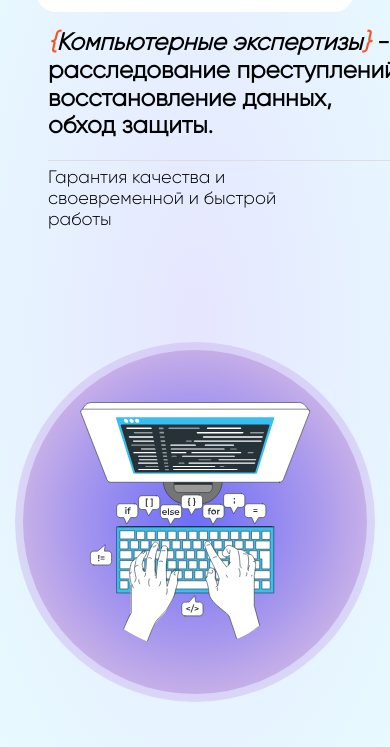
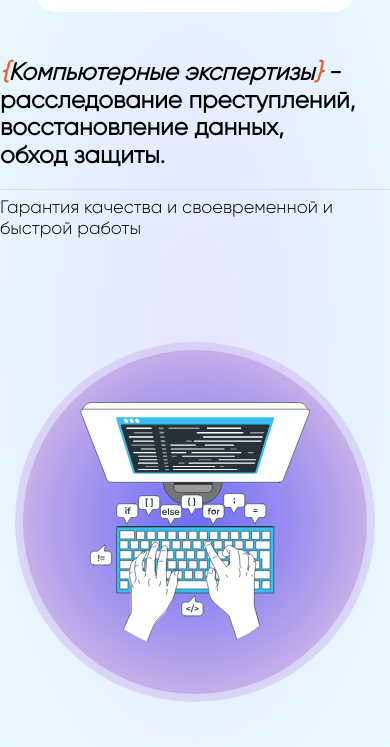
Before and after one commit to gonnagetapower/foresnics-layout, a plain HTML site: page index.html in a window 390 px wide. Shown: the part 97-844 px from the top of the page. Drawn offline with Linux system fonts and the light colour scheme.

Commit message:
fix__iphoneScreen

```diff
--- a/css/_media.css
+++ b/css/_media.css
@@ -18,11 +18,11 @@
 }
 
 @media(max-width: 1300px) {
-
     .hero__container {
         flex-direction: column;
         align-items: center;
         justify-content: center;
+        padding: 0;
     }
     .hero__content {
         width: 100%;
@@ -68,7 +68,7 @@
 @media(max-width: 900px) {
     .hero__title {
        font-size: 24px;
-       padding-top: 20%;
+       padding-top: 25%;
     }
     .cicle1 {
         scale: 0.8;
--- a/css/components/_site-container.css
+++ b/css/components/_site-container.css
@@ -1,5 +1,6 @@
 .site-container {
     overflow: hidden;
+    padding-top: -50px;
 }
 .container {
     padding: 0 24px 0px 24px;
```
